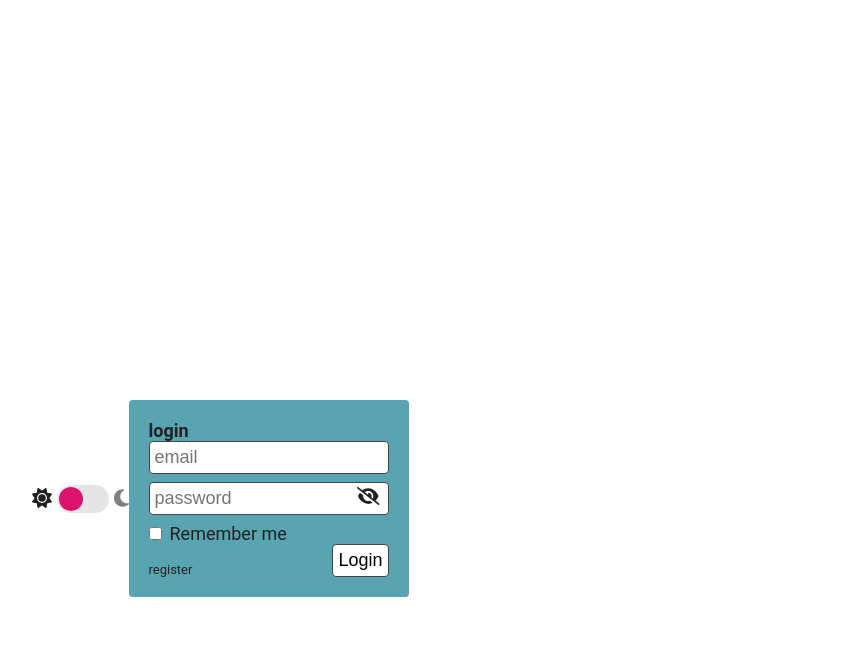
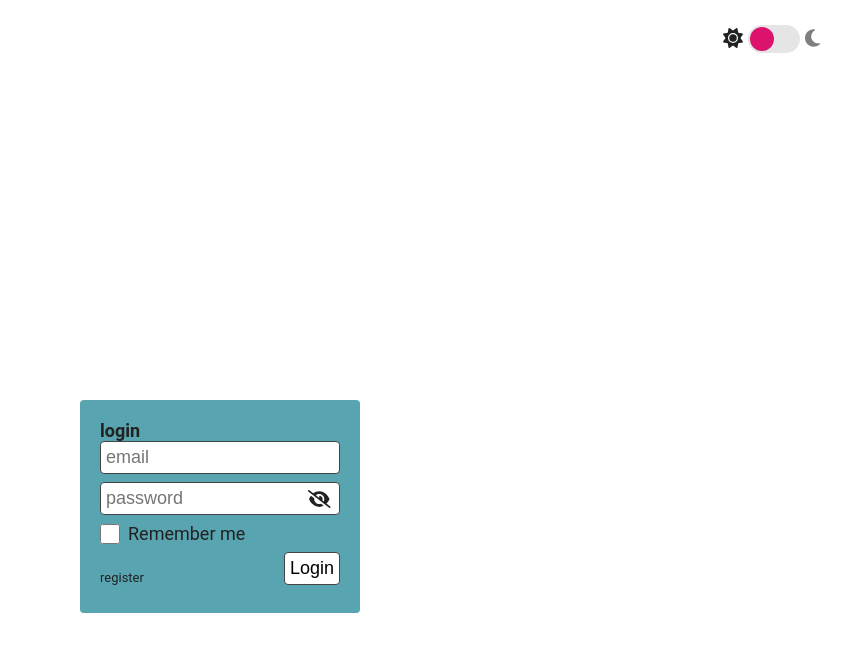
Before and after one commit to SbalzerDavide/supabaseProject, a Vue app: page /#/login in a window 1280 px wide. Shown: the top 652 px of the page, without its empty margins (420-1270 px from the left). Built offline with nearby package versions, Linux system fonts and the light colour scheme.

Commit message:
fix change theme in login

```diff
--- a/src/views/Login.vue
+++ b/src/views/Login.vue
@@ -214,9 +214,17 @@ export default {
           color: var(--text-color);
         }
       }
+      .login-box > *{
+        margin-bottom: 8px;
+      }
       input:not([type='checkbox']){
-        margin-bottom: 8px;
+        // margin-bottom: 8px;
         width: 100%;
+      }
+      input[type="checkbox"]{
+        width: 20px;
+        height: 20px;
+
       }
       .remember{
         display: flex;
@@ -235,9 +243,14 @@ export default {
         justify-content: center;
         width: 21px;
         position: absolute;
-        height: 27.5px;
+        height: 100%;
         right: 10px;
       }
     }
+    .change-theme{
+      position: fixed;
+      top: 25px;
+      right: 40px;
+    }
   }
 </style>
```
